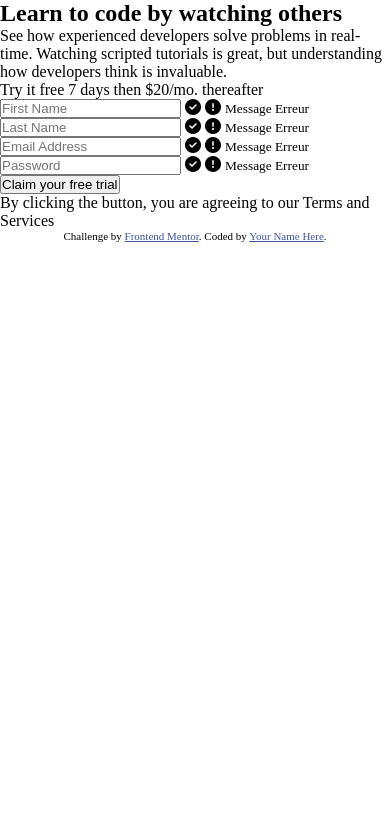
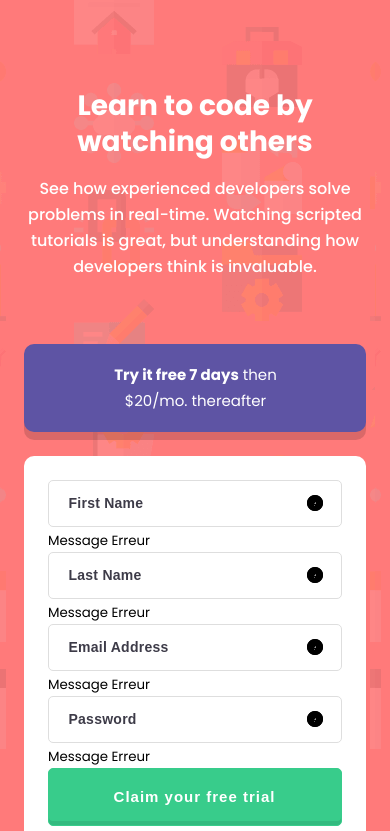
Before and after one commit to Darkjulius/intro-component-with-sign-up-form, a plain HTML site: page index.html in a window 390 px wide. Shown: the top 831 px of the page. Drawn offline with Linux system fonts and the light colour scheme.

Commit message:
css /javascript
Fin  de saisi du CSS en vue mobile. Il reste les media queries et encore d'autres tâches à effectuer.

JavaScript: Déclaration des constantes.

```diff
--- a/css/style.css
+++ b/css/style.css
@@ -4,6 +4,130 @@
   box-sizing: border-box;
   margin: 0;
   padding: 0;
+}
+
+body {
+  background-color: hsl(0, 100%, 74%);
+  background-image: url(../images/bg-intro-mobile.png);
+  font-family: "Poppins", sans-serif;
+  font-size: 16px;
+  min-height: 100vh;
+  max-width: 100%;
+}
+
+.container {
+  padding: 88px 24px 68px 24px;
+  width: 100%;
+}
+
+/* SECTION BLOCK1 */
+.block1 h1 {
+  color: #fff;
+  font-size: 1.75rem;
+  font-style: normal;
+  font-weight: 700;
+  line-height: 36px;
+  margin-bottom: 16px;
+  text-align: center;
+}
+
+.block1 p {
+  color: #fff;
+  font-size: 1rem;
+  font-style: normal;
+  font-weight: 500;
+  line-height: 26px;
+  margin-bottom: 64px;
+  text-align: center;
+}
+
+/* SECTION BLOCK2 */
+.block2 p:nth-child(1) {
+  background-color: #5e54a4;
+  border-radius: 10px;
+  box-shadow: 0px 8px 0px rgba(0, 0, 0, 0.14688);
+  color: #fff;
+  font-size: 0.9375rem;
+  font-style: normal;
+  font-weight: 400;
+  line-height: 26px;
+  margin-bottom: 24px;
+  padding: 18px 66px 18px 67px;
+  text-align: center;
+}
+.block2 span {
+  font-weight: 700;
+}
+
+/* FORMULAIRES */
+.form {
+  background-color: #fff;
+  border-radius: 10px;
+  box-shadow: 0px 8px 0px rgba(0, 0, 0, 0.14688);
+  margin-bottom: 24px;
+  padding: 24px;
+}
+
+.form-control {
+  position: relative;
+}
+
+.form-control input {
+  background-color: #fff;
+  border: 1px solid #dedede;
+  border-radius: 5px;
+  display: block;
+  padding: 15px 0 15px 19.5px;
+  width: 100%;
+}
+
+input::placeholder {
+  color: #3d3b48;
+  font-size: 0.875rem;
+  font-style: normal;
+  font-weight: 600;
+  letter-spacing: 0.25px;
+  line-height: 26px;
+  mix-blend-mode: normal;
+  opacity: 0.75px;
+}
+
+.form-control i {
+  position: absolute;
+  right: 19px;
+  top: 15px;
+}
+
+.form button {
+  background-color: #38cc8b;
+  border: 1px solid #38cc8b;
+  border-radius: 5px;
+  box-shadow: inset 0px -4px 0px rgba(0, 0, 0, 0.0908818);
+  color: #fff;
+  display: block;
+  font-size: 0.9375rem;
+  font-style: normal;
+  font-weight: 600;
+  letter-spacing: 1px;
+  line-height: 26px;
+  margin-bottom: 8px;
+  padding: 15px 45px 15px 44px;
+  text-align: center;
+  width: 100%;
+}
+
+.form p {
+  color: #bab7d4;
+  font-size: 0.6875rem;
+  font-style: normal;
+  font-weight: 500;
+  line-height: 21px;
+  text-align: center;
+}
+
+.form p span {
+  color: #ff7979;
+  font-weight: 700;
 }
 
 /* FOOTER */
--- a/index.html
+++ b/index.html
@@ -30,7 +30,7 @@
         </p>
       </section>
       <section class="block2">
-        <p>Try it free 7 days then $20/mo. thereafter</p>
+        <p><span>Try it free 7 days</span> then $20/mo. thereafter</p>
         <form class="form" id="form">
           <div class="form-control">
             <input
--- a/javascript/index.js
+++ b/javascript/index.js
@@ -0,0 +1,5 @@
+const form = document.getElementById("form");
+const firstname = document.getElementById("firstname");
+const lastname = document.getElementById("lastname");
+const email = document.getElementById("email");
+const password = document.getElementById("password");
```
